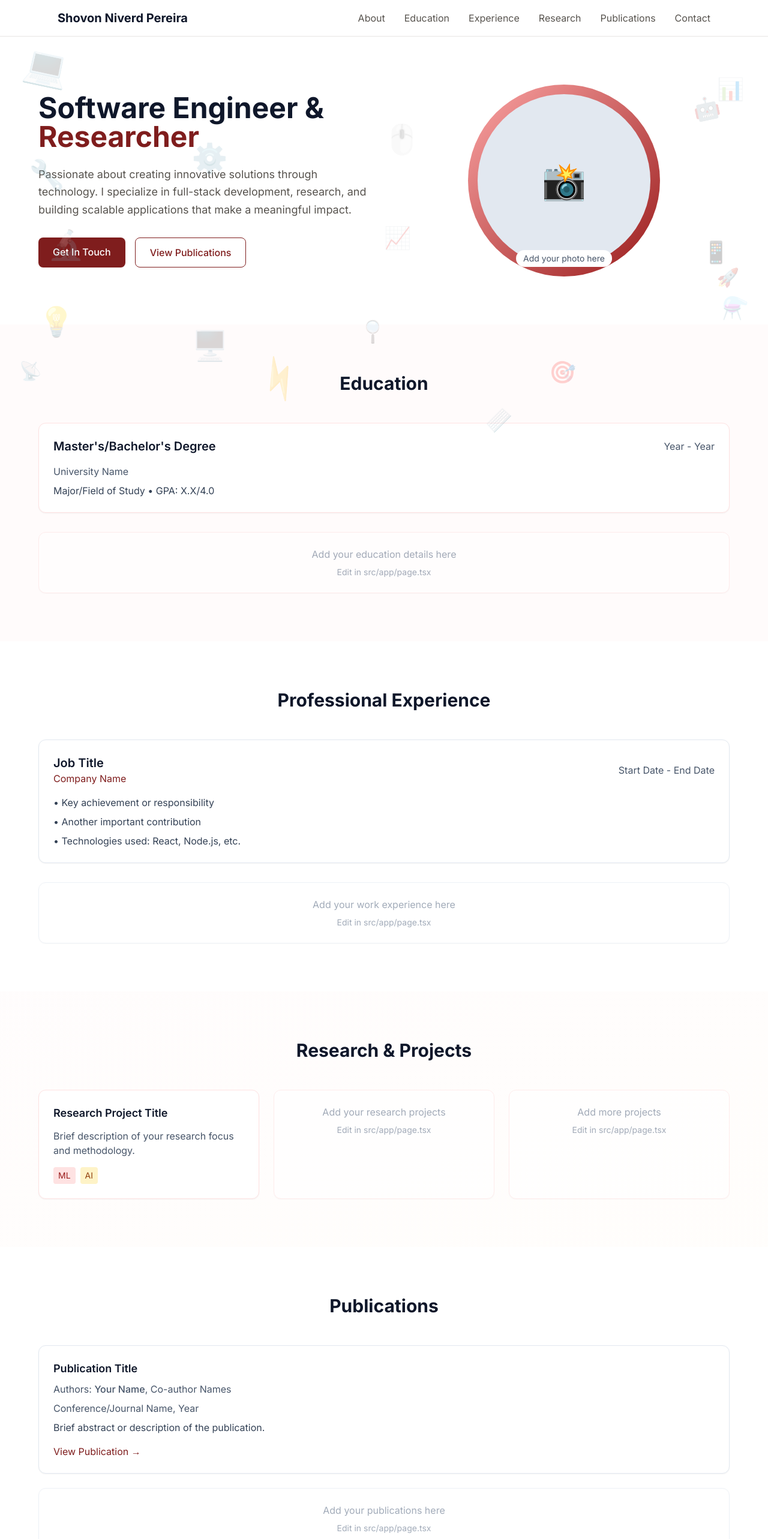
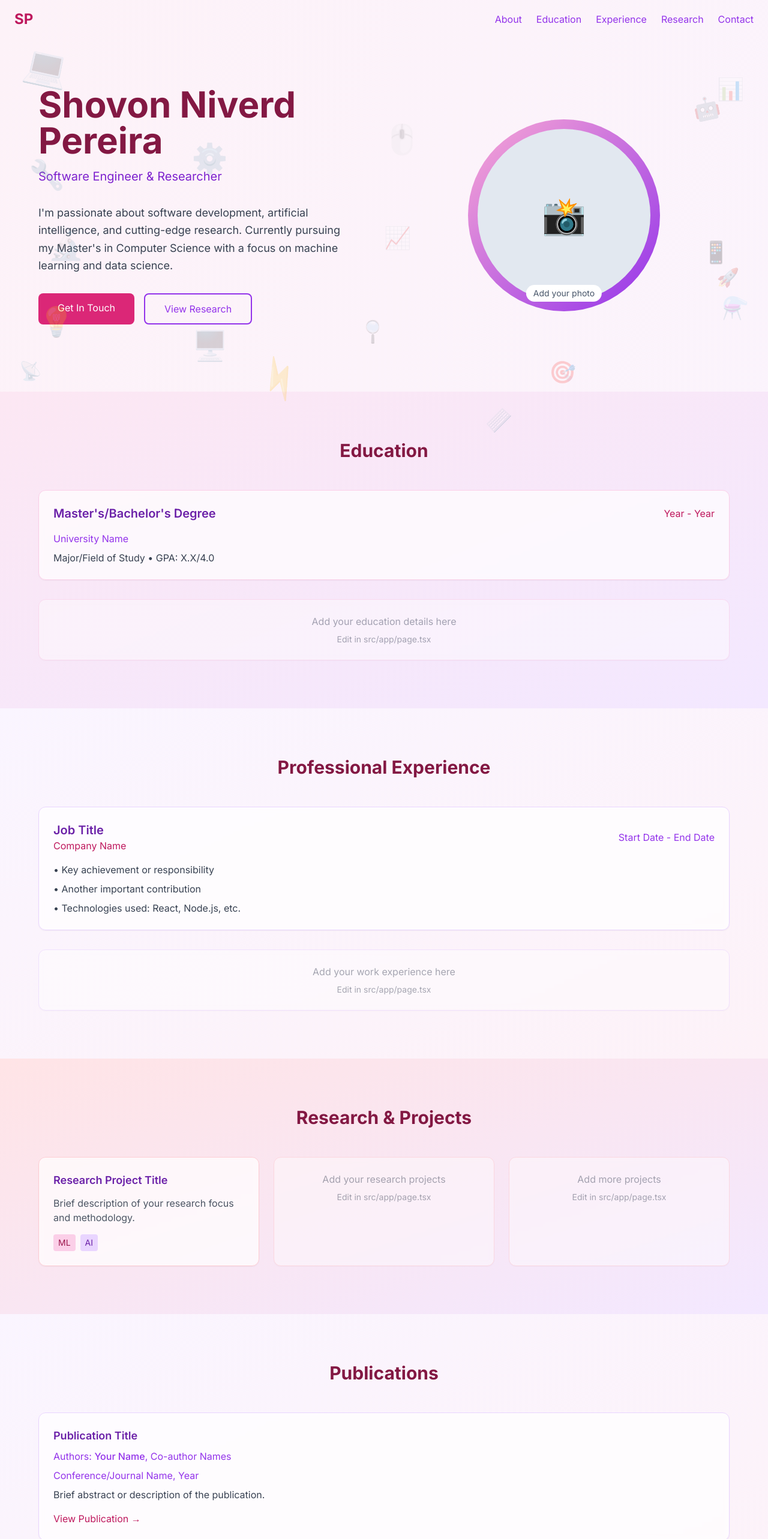
Before and after one commit to PereiraMavs/my-site, a Next.js app: page / in a window 1280 px wide. Shown: the top 2566 px of the page at 60% size. Built offline with nearby package versions, Linux system fonts and the light colour scheme.

Commit message:
Overhaul

```diff
--- a/src/app/page.tsx
+++ b/src/app/page.tsx
@@ -1,91 +1,86 @@
 export default function Home() {
   return (
-    <div className="min-h-screen bg-white relative overflow-hidden">
+    <div className="min-h-screen bg-gradient-to-br from-pink-50 to-purple-50 relative overflow-hidden">
       {/* Background Doodles */}
       <div className="fixed inset-0 pointer-events-none opacity-20">
         {/* Computer and Tech Doodles */}
-        <div className="absolute top-20 left-10 text-6xl text-red-800 transform rotate-12">💻</div>
-        <div className="absolute top-40 right-20 text-4xl text-stone-600 transform -rotate-12">🤖</div>
-        <div className="absolute top-60 left-1/4 text-5xl text-red-700 transform rotate-45">⚙️</div>
-        <div className="absolute top-80 right-1/3 text-3xl text-stone-700 transform -rotate-30">🧠</div>
-        <div className="absolute top-32 right-10 text-4xl text-red-600 transform rotate-20">📊</div>
+        <div className="absolute top-20 left-10 text-6xl text-pink-600 transform rotate-12">💻</div>
+        <div className="absolute top-40 right-20 text-4xl text-purple-400 transform -rotate-12">🤖</div>
+        <div className="absolute top-60 left-1/4 text-5xl text-rose-500 transform rotate-45">⚙️</div>
+        <div className="absolute top-80 right-1/3 text-3xl text-pink-500 transform -rotate-30">🧠</div>
+        <div className="absolute top-32 right-10 text-4xl text-rose-400 transform rotate-20">📊</div>
 
-        <div className="absolute top-96 left-20 text-5xl text-stone-600 transform -rotate-15">🔬</div>
-        <div className="absolute top-1/2 right-16 text-4xl text-red-700 transform rotate-30">📱</div>
-        <div className="absolute top-3/4 left-1/3 text-6xl text-stone-700 transform -rotate-45">⚡</div>
-        <div className="absolute bottom-40 right-1/4 text-4xl text-red-800 transform rotate-60">🎯</div>
-        <div className="absolute bottom-60 left-16 text-5xl text-stone-600 transform -rotate-20">💡</div>
+        <div className="absolute top-96 left-20 text-5xl text-purple-400 transform -rotate-15">🔬</div>
+        <div className="absolute top-1/2 right-16 text-4xl text-pink-500 transform rotate-30">📱</div>
+        <div className="absolute top-3/4 left-1/3 text-6xl text-rose-500 transform -rotate-45">⚡</div>
+        <div className="absolute bottom-40 right-1/4 text-4xl text-pink-600 transform rotate-60">🎯</div>
+        <div className="absolute bottom-60 left-16 text-5xl text-purple-400 transform -rotate-20">💡</div>
 
-        <div className="absolute bottom-80 right-12 text-3xl text-red-600 transform rotate-15">🚀</div>
-        <div className="absolute bottom-96 left-1/2 text-4xl text-stone-700 transform -rotate-60">📈</div>
-        <div className="absolute top-1/3 left-12 text-5xl text-red-700 transform rotate-75">🔧</div>
-        <div className="absolute bottom-1/3 right-8 text-4xl text-stone-600 transform -rotate-30">⚗️</div>
-        <div className="absolute top-2/3 right-1/2 text-3xl text-red-800 transform rotate-45">🔍</div>
+        <div className="absolute bottom-80 right-12 text-3xl text-rose-400 transform rotate-15">🚀</div>
+        <div className="absolute bottom-96 left-1/2 text-4xl text-pink-500 transform -rotate-60">📈</div>
+        <div className="absolute top-1/3 left-12 text-5xl text-rose-500 transform rotate-75">🔧</div>
+        <div className="absolute bottom-1/3 right-8 text-4xl text-purple-400 transform -rotate-30">⚗️</div>
+        <div className="absolute top-2/3 right-1/2 text-3xl text-pink-600 transform rotate-45">🔍</div>
 
         {/* Additional scattered doodles */}
-        <div className="absolute top-1/4 right-1/4 text-4xl text-stone-600 transform rotate-90">💾</div>
-        <div className="absolute bottom-1/4 left-1/4 text-5xl text-red-700 transform -rotate-75">🖥️</div>
-        <div className="absolute top-3/4 left-8 text-3xl text-stone-700 transform rotate-30">📡</div>
-        <div className="absolute bottom-20 right-1/3 text-4xl text-red-600 transform -rotate-45">⌨️</div>
-        <div className="absolute top-52 left-1/2 text-5xl text-stone-600 transform rotate-60">🖱️</div>
+        <div className="absolute top-1/4 right-1/4 text-4xl text-purple-400 transform rotate-90">💾</div>
+        <div className="absolute bottom-1/4 left-1/4 text-5xl text-rose-500 transform -rotate-75">🖥️</div>
+        <div className="absolute top-3/4 left-8 text-3xl text-pink-500 transform rotate-30">📡</div>
+        <div className="absolute bottom-20 right-1/3 text-4xl text-rose-400 transform -rotate-45">⌨️</div>
+        <div className="absolute top-52 left-1/2 text-5xl text-purple-400 transform rotate-60">🖱️</div>
       </div>
 
       {/* Navigation */}
-      <nav className="sticky top-0 z-50 bg-white/95 backdrop-blur-md border-b border-stone-200">
-        <div className="max-w-6xl mx-auto px-4 sm:px-6 lg:px-8">
-          <div className="flex justify-between items-center py-4">
-            <div className="text-xl font-bold text-slate-900">
-              Shovon Niverd Pereira
-            </div>
-            <div className="hidden md:flex space-x-8">
-              <a href="#about" className="text-stone-600 hover:text-red-900 transition-colors">About</a>
-              <a href="#education" className="text-stone-600 hover:text-red-900 transition-colors">Education</a>
-              <a href="#experience" className="text-stone-600 hover:text-red-900 transition-colors">Experience</a>
-              <a href="#research" className="text-stone-600 hover:text-red-900 transition-colors">Research</a>
-              <a href="#publications" className="text-stone-600 hover:text-red-900 transition-colors">Publications</a>
-              <a href="#contact" className="text-stone-600 hover:text-red-900 transition-colors">Contact</a>
-            </div>
+              <nav className="container mx-auto px-6 py-4 flex justify-between items-center">
+          <div className="text-2xl font-bold text-pink-700">SP</div>
+          <div className="space-x-6">
+            <a href="#about" className="text-purple-600 hover:text-pink-600 transition-colors">About</a>
+            <a href="#education" className="text-purple-600 hover:text-pink-600 transition-colors">Education</a>
+            <a href="#experience" className="text-purple-600 hover:text-pink-600 transition-colors">Experience</a>
+            <a href="#research" className="text-purple-600 hover:text-pink-600 transition-colors">Research</a>
+            <a href="#contact" className="text-purple-600 hover:text-pink-600 transition-colors">Contact</a>
           </div>
-        </div>
-      </nav>
+        </nav>
 
       {/* Hero Section */}
       <section id="about" className="py-20 px-4 sm:px-6 lg:px-8">
         <div className="max-w-6xl mx-auto">
           <div className="grid md:grid-cols-2 gap-12 items-center">
             <div>
-              <h1 className="text-4xl md:text-5xl font-bold text-slate-900 mb-6">
-                Software Engineer &
-                <span className="text-red-900"> Researcher</span>
+                            <h1 className="text-4xl md:text-6xl font-bold text-pink-900 mb-4">
+                Shovon Niverd Pereira
               </h1>
-              <p className="text-lg text-stone-600 mb-8 leading-relaxed">
-                Passionate about creating innovative solutions through technology.
-                I specialize in full-stack development, research, and building scalable applications
-                that make a meaningful impact.
+              <p className="text-xl text-purple-700 mb-8">
+                Software Engineer & Researcher
               </p>
-              <div className="flex flex-wrap gap-4">
+              <p className="text-lg text-gray-700 mb-8 max-w-lg leading-relaxed">
+                I'm passionate about software development, artificial intelligence,
+                and cutting-edge research. Currently pursuing my Master's in Computer Science
+                with a focus on machine learning and data science.
+              </p>
+              <div className="flex gap-4 mb-8">
                 <a
                   href="#contact"
-                  className="bg-red-900 hover:bg-red-800 text-white px-6 py-3 rounded-lg font-medium transition-colors"
+                  className="bg-pink-600 text-white px-8 py-3 rounded-lg hover:bg-pink-700 transition-colors"
                 >
                   Get In Touch
                 </a>
                 <a
-                  href="#publications"
-                  className="border border-red-900 dark:border-red-600 text-red-900 dark:text-red-400 hover:bg-red-50 dark:hover:bg-slate-800 px-6 py-3 rounded-lg font-medium transition-colors"
+                  href="#research"
+                  className="border-2 border-purple-600 text-purple-600 px-8 py-3 rounded-lg hover:bg-purple-600 hover:text-white transition-colors"
                 >
-                  View Publications
+                  View Research
                 </a>
               </div>
             </div>
             <div className="flex justify-center">
               <div className="relative">
-                <div className="w-80 h-80 bg-gradient-to-br from-red-300 to-red-800 rounded-full flex items-center justify-center">
-                  {/* Placeholder for profile photo */}
+                                <div className="w-80 h-80 bg-gradient-to-br from-pink-300 to-purple-600 rounded-full flex items-center justify-center">
+                  {/* Profile photo placeholder */}
                   <div className="w-72 h-72 bg-slate-200 dark:bg-slate-700 rounded-full flex items-center justify-center">
                     <span className="text-6xl text-slate-400 dark:text-slate-500">📸</span>
                     <div className="absolute bottom-4 left-1/2 transform -translate-x-1/2 text-sm text-slate-600 dark:text-slate-400 bg-white dark:bg-slate-800 px-3 py-1 rounded-full">
-                      Add your photo here
+                      Add your photo
                     </div>
                   </div>
                 </div>
@@ -96,23 +91,23 @@ export default function Home() {
       </section>
 
       {/* Education Section */}
-      <section id="education" className="py-20 px-4 sm:px-6 lg:px-8 bg-red-50/30">
+      <section id="education" className="py-20 px-4 sm:px-6 lg:px-8 bg-gradient-to-br from-pink-100 to-purple-100">
         <div className="max-w-6xl mx-auto">
-          <h2 className="text-3xl font-bold text-slate-900 mb-12 text-center">Education</h2>
+          <h2 className="text-3xl font-bold text-pink-900 mb-12 text-center">Education</h2>
           <div className="space-y-8">
             {/* Add your actual education details here */}
-            <div className="bg-white rounded-xl p-6 shadow-sm border border-red-100">
+            <div className="bg-white/70 backdrop-blur-sm rounded-xl p-6 shadow-sm border border-pink-200">
               <div className="flex flex-col md:flex-row md:items-center md:justify-between mb-4">
-                <h3 className="text-xl font-semibold text-slate-900">Master's/Bachelor's Degree</h3>
-                <span className="text-slate-600">Year - Year</span>
+                <h3 className="text-xl font-semibold text-purple-800">Master's/Bachelor's Degree</h3>
+                <span className="text-pink-700">Year - Year</span>
               </div>
-              <p className="text-slate-600 mb-2">University Name</p>
-              <p className="text-slate-700">Major/Field of Study • GPA: X.X/4.0</p>
+              <p className="text-purple-600 mb-2">University Name</p>
+              <p className="text-gray-700">Major/Field of Study • GPA: X.X/4.0</p>
             </div>
 
             {/* Add more education entries as needed */}
-            <div className="bg-white rounded-xl p-6 shadow-sm border border-red-100 opacity-60">
-              <div className="text-center text-slate-500">
+            <div className="bg-white/70 backdrop-blur-sm rounded-xl p-6 shadow-sm border border-pink-200 opacity-60">
+              <div className="text-center text-gray-500">
                 <p>Add your education details here</p>
                 <p className="text-sm mt-2">Edit in src/app/page.tsx</p>
               </div>
@@ -122,20 +117,20 @@ export default function Home() {
       </section>
 
       {/* Experience Section */}
-      <section id="experience" className="py-20 px-4 sm:px-6 lg:px-8">
+      <section id="experience" className="py-20 px-4 sm:px-6 lg:px-8 bg-gradient-to-br from-purple-50 to-pink-50">
         <div className="max-w-6xl mx-auto">
-          <h2 className="text-3xl font-bold text-slate-900 mb-12 text-center">Professional Experience</h2>
+          <h2 className="text-3xl font-bold text-pink-900 mb-12 text-center">Professional Experience</h2>
           <div className="space-y-8">
             {/* Add your actual job history here */}
-            <div className="bg-white rounded-xl p-6 shadow-sm border border-slate-200">
+            <div className="bg-white/70 backdrop-blur-sm rounded-xl p-6 shadow-sm border border-purple-200">
               <div className="flex flex-col md:flex-row md:items-center md:justify-between mb-4">
                 <div>
-                  <h3 className="text-xl font-semibold text-slate-900">Job Title</h3>
-                  <p className="text-red-900">Company Name</p>
+                  <h3 className="text-xl font-semibold text-purple-800">Job Title</h3>
+                  <p className="text-pink-700">Company Name</p>
                 </div>
-                <span className="text-slate-600">Start Date - End Date</span>
+                <span className="text-purple-600">Start Date - End Date</span>
               </div>
-              <ul className="text-slate-700 space-y-2">
+              <ul className="text-gray-700 space-y-2">
                 <li>• Key achievement or responsibility</li>
                 <li>• Another important contribution</li>
                 <li>• Technologies used: React, Node.js, etc.</li>
@@ -143,8 +138,8 @@ export default function Home() {
             </div>
 
             {/* Placeholder for additional experience */}
-            <div className="bg-white rounded-xl p-6 shadow-sm border border-slate-200 opacity-60">
-              <div className="text-center text-slate-500">
+            <div className="bg-white/70 backdrop-blur-sm rounded-xl p-6 shadow-sm border border-purple-200 opacity-60">
+              <div className="text-center text-gray-500">
                 <p>Add your work experience here</p>
                 <p className="text-sm mt-2">Edit in src/app/page.tsx</p>
               </div>
@@ -154,30 +149,30 @@ export default function Home() {
       </section>
 
       {/* Research Section */}
-      <section id="research" className="py-20 px-4 sm:px-6 lg:px-8 bg-gradient-to-br from-red-50/20 to-orange-50/20">
+      <section id="research" className="py-20 px-4 sm:px-6 lg:px-8 bg-gradient-to-br from-rose-100 to-purple-100">
         <div className="max-w-6xl mx-auto">
-          <h2 className="text-3xl font-bold text-slate-900 mb-12 text-center">Research & Projects</h2>
+          <h2 className="text-3xl font-bold text-pink-900 mb-12 text-center">Research & Projects</h2>
           <div className="grid md:grid-cols-2 lg:grid-cols-3 gap-6">
             {/* Add your research projects here */}
-            <div className="bg-white rounded-xl p-6 shadow-sm border border-red-100">
-              <h3 className="text-lg font-semibold text-slate-900 mb-3">Research Project Title</h3>
-              <p className="text-slate-600 mb-4">Brief description of your research focus and methodology.</p>
+            <div className="bg-white/70 backdrop-blur-sm rounded-xl p-6 shadow-sm border border-rose-200">
+              <h3 className="text-lg font-semibold text-purple-800 mb-3">Research Project Title</h3>
+              <p className="text-gray-600 mb-4">Brief description of your research focus and methodology.</p>
               <div className="flex flex-wrap gap-2">
-                <span className="bg-red-100 text-red-800 px-2 py-1 rounded text-sm">ML</span>
-                <span className="bg-amber-100 text-amber-800 px-2 py-1 rounded text-sm">AI</span>
+                <span className="bg-pink-200 text-pink-800 px-2 py-1 rounded text-sm">ML</span>
+                <span className="bg-purple-200 text-purple-800 px-2 py-1 rounded text-sm">AI</span>
               </div>
             </div>
 
             {/* Placeholder cards */}
-            <div className="bg-white rounded-xl p-6 shadow-sm border border-red-100 opacity-60">
-              <div className="text-center text-slate-500">
+            <div className="bg-white/70 backdrop-blur-sm rounded-xl p-6 shadow-sm border border-rose-200 opacity-60">
+              <div className="text-center text-gray-500">
                 <p>Add your research projects</p>
                 <p className="text-sm mt-2">Edit in src/app/page.tsx</p>
               </div>
             </div>
 
-            <div className="bg-white rounded-xl p-6 shadow-sm border border-red-100 opacity-60">
-              <div className="text-center text-slate-500">
+            <div className="bg-white/70 backdrop-blur-sm rounded-xl p-6 shadow-sm border border-rose-200 opacity-60">
+              <div className="text-center text-gray-500">
                 <p>Add more projects</p>
                 <p className="text-sm mt-2">Edit in src/app/page.tsx</p>
               </div>
@@ -187,22 +182,22 @@ export default function Home() {
       </section>
 
       {/* Publications Section */}
-      <section id="publications" className="py-20 px-4 sm:px-6 lg:px-8">
+      <section id="publications" className="py-20 px-4 sm:px-6 lg:px-8 bg-gradient-to-br from-purple-50 to-pink-50">
         <div className="max-w-6xl mx-auto">
-          <h2 className="text-3xl font-bold text-slate-900 mb-12 text-center">Publications</h2>
+          <h2 className="text-3xl font-bold text-pink-900 mb-12 text-center">Publications</h2>
           <div className="space-y-6">
             {/* Add your publications here */}
-            <div className="bg-white rounded-xl p-6 shadow-sm border border-slate-200">
-              <h3 className="text-lg font-semibold text-slate-900 mb-2">Publication Title</h3>
-              <p className="text-slate-600 mb-2">Authors: <span className="font-medium">Your Name</span>, Co-author Names</p>
-              <p className="text-slate-600 mb-2">Conference/Journal Name, Year</p>
-              <p className="text-slate-700 mb-4">Brief abstract or description of the publication.</p>
-              <a href="#" className="text-red-900 hover:underline">View Publication →</a>
+            <div className="bg-white/70 backdrop-blur-sm rounded-xl p-6 shadow-sm border border-purple-200">
+              <h3 className="text-lg font-semibold text-purple-800 mb-2">Publication Title</h3>
+              <p className="text-purple-600 mb-2">Authors: <span className="font-medium">Your Name</span>, Co-author Names</p>
+              <p className="text-purple-600 mb-2">Conference/Journal Name, Year</p>
+              <p className="text-gray-700 mb-4">Brief abstract or description of the publication.</p>
+              <a href="#" className="text-pink-700 hover:underline">View Publication →</a>
             </div>
 
             {/* Placeholder for publications */}
-            <div className="bg-white rounded-xl p-6 shadow-sm border border-slate-200 opacity-60">
-              <div className="text-center text-slate-500">
+            <div className="bg-white/70 backdrop-blur-sm rounded-xl p-6 shadow-sm border border-purple-200 opacity-60">
+              <div className="text-center text-gray-500">
                 <p>Add your publications here</p>
                 <p className="text-sm mt-2">Edit in src/app/page.tsx</p>
               </div>
@@ -212,37 +207,37 @@ export default function Home() {
       </section>
 
       {/* Contact Section */}
-      <section id="contact" className="py-20 px-4 sm:px-6 lg:px-8 bg-gradient-to-br from-red-50/30 to-amber-50/30">
+      <section id="contact" className="py-20 px-4 sm:px-6 lg:px-8 bg-gradient-to-br from-pink-100 to-purple-100">
         <div className="max-w-4xl mx-auto text-center">
-          <h2 className="text-3xl font-bold text-slate-900 mb-8">Let's Connect</h2>
-          <p className="text-lg text-slate-600 mb-12">
+          <h2 className="text-3xl font-bold text-pink-900 mb-8">Let's Connect</h2>
+          <p className="text-lg text-gray-700 mb-12">
             I'm always interested in discussing new opportunities, research collaborations, or innovative projects.
           </p>
           <div className="grid md:grid-cols-3 gap-8">
             <div className="text-center">
-              <div className="bg-red-100 w-16 h-16 rounded-full flex items-center justify-center mx-auto mb-4">
+              <div className="bg-pink-200 w-16 h-16 rounded-full flex items-center justify-center mx-auto mb-4">
                 <span className="text-2xl">📧</span>
               </div>
-              <h3 className="font-semibold text-slate-900 mb-2">Email</h3>
-              <a href="mailto:niverdpereira@gmail.com" className="text-red-900 hover:underline">
+              <h3 className="font-semibold text-purple-800 mb-2">Email</h3>
+              <a href="mailto:niverdpereira@gmail.com" className="text-pink-700 hover:underline">
                 niverdpereira@gmail.com
               </a>
             </div>
             <div className="text-center">
-              <div className="bg-red-100 w-16 h-16 rounded-full flex items-center justify-center mx-auto mb-4">
+              <div className="bg-purple-200 w-16 h-16 rounded-full flex items-center justify-center mx-auto mb-4">
                 <span className="text-2xl">💼</span>
               </div>
-              <h3 className="font-semibold text-slate-900 mb-2">LinkedIn</h3>
-              <a href="https://www.linkedin.com/in/shovon-niverd-pereira/" className="text-red-900 hover:underline">
+              <h3 className="font-semibold text-purple-800 mb-2">LinkedIn</h3>
+              <a href="https://www.linkedin.com/in/shovon-niverd-pereira/" className="text-pink-700 hover:underline">
                 linkedin.com/in/shovon-niverd-pereira
               </a>
             </div>
             <div className="text-center">
-              <div className="bg-red-100 w-16 h-16 rounded-full flex items-center justify-center mx-auto mb-4">
+              <div className="bg-rose-200 w-16 h-16 rounded-full flex items-center justify-center mx-auto mb-4">
                 <span className="text-2xl">🐙</span>
               </div>
-              <h3 className="font-semibold text-slate-900 mb-2">GitHub</h3>
-              <a href="https://github.com/PereiraMavs" className="text-red-900 hover:underline">
+              <h3 className="font-semibold text-purple-800 mb-2">GitHub</h3>
+              <a href="https://github.com/PereiraMavs" className="text-pink-700 hover:underline">
                 github.com/PereiraMavs
               </a>
             </div>
@@ -251,8 +246,8 @@ export default function Home() {
       </section>
 
       {/* Footer */}
-      <footer className="py-8 px-4 sm:px-6 lg:px-8 border-t border-red-100">
-        <div className="max-w-6xl mx-auto text-center text-slate-600">
+      <footer className="py-8 px-4 sm:px-6 lg:px-8 border-t border-pink-200">
+        <div className="max-w-6xl mx-auto text-center text-purple-600">
           <p>&copy; 2025 Shovon Niverd Pereira. All rights reserved.</p>
         </div>
       </footer>
```
